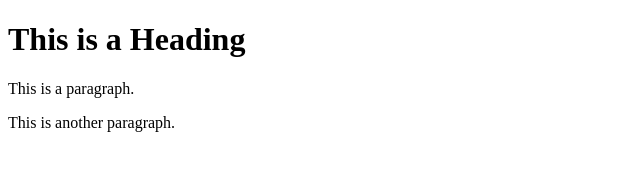
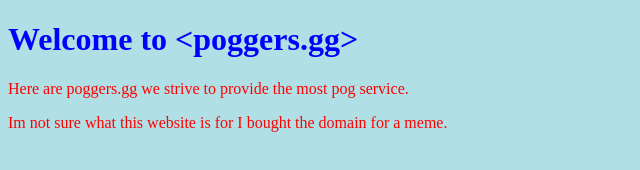
Before and after one commit to JoshuaJCollier/PoggersGG, a website: page views/index.html in a window 1280 px wide. Shown: the whole page, without its empty margins (0-640 px from the left). Drawn offline with Linux system fonts and the light colour scheme.

Commit message:
Moved css file

```diff
--- a/views/index.html
+++ b/views/index.html
@@ -1,19 +1,15 @@
 <!DOCTYPE html>
 <html lang="en">
-<meta charset="UTF-8">
-<title>Page Title</title>
-<meta name="viewport" content="width=device-width,initial-scale=1">
-<link rel="stylesheet" href="">
-<style>
-</style>
-<script src=""></script>
-<body>
+	<meta charset="UTF-8">
+	<title>&lt;poggers.gg&gt;</title>
+	<meta name="viewport" content="width=device-width,initial-scale=1">
+	<link rel="stylesheet" href="style.css">
+	<!---<script src=""></script>--->
 
-<div class="">
- <h1>This is a Heading</h1>
- <p>This is a paragraph.</p>
- <p>This is another paragraph.</p>
-</div>
-
-</body>
+	<body>
+		<h1>Welcome to &lt;poggers.gg&gt;</h1>
+		<p>Here are poggers.gg we strive to provide the most pog service.</p>
+		<p>Im not sure what this website is for I bought the domain for a meme.</p>
+		</div>
+	</body>
 </html>
```
Also changed, not shown: views/style.css (renamed from style.css).
